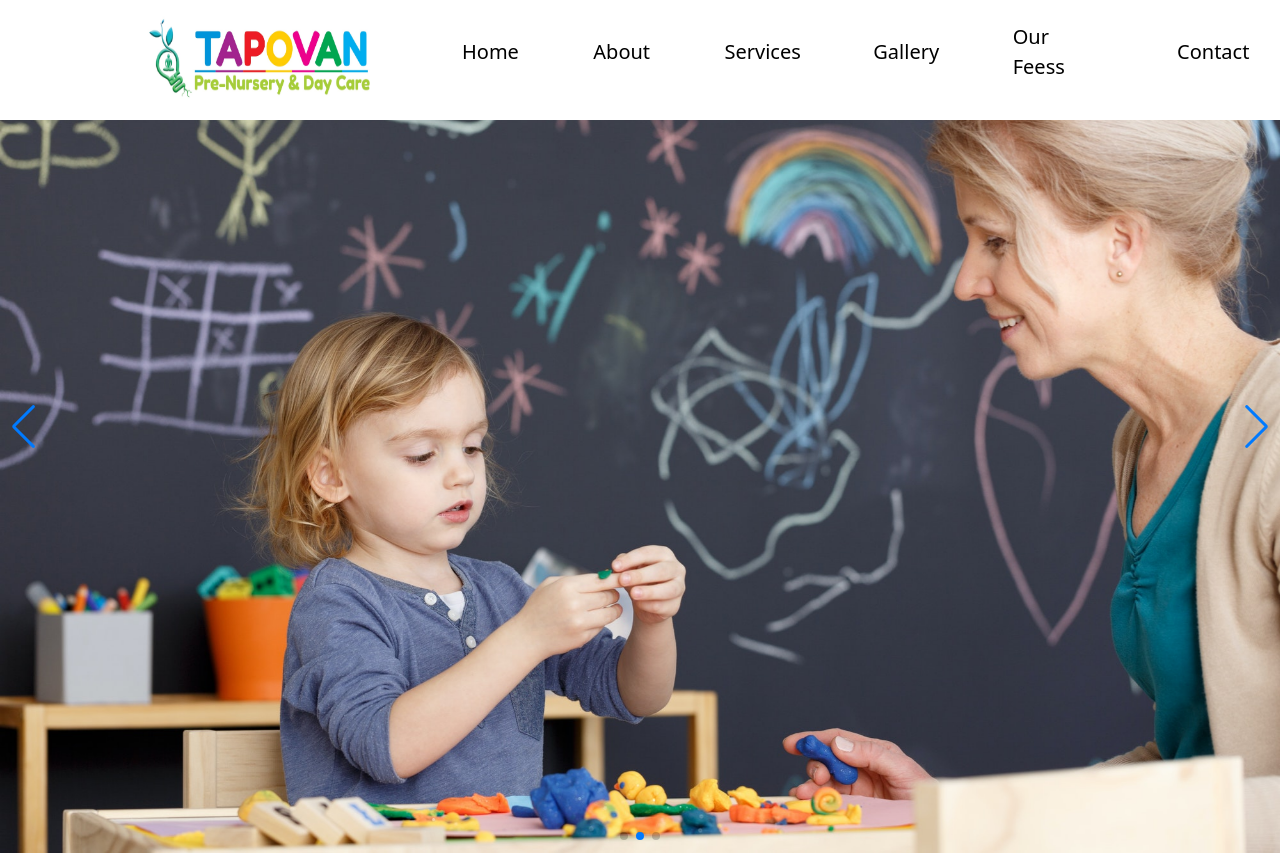
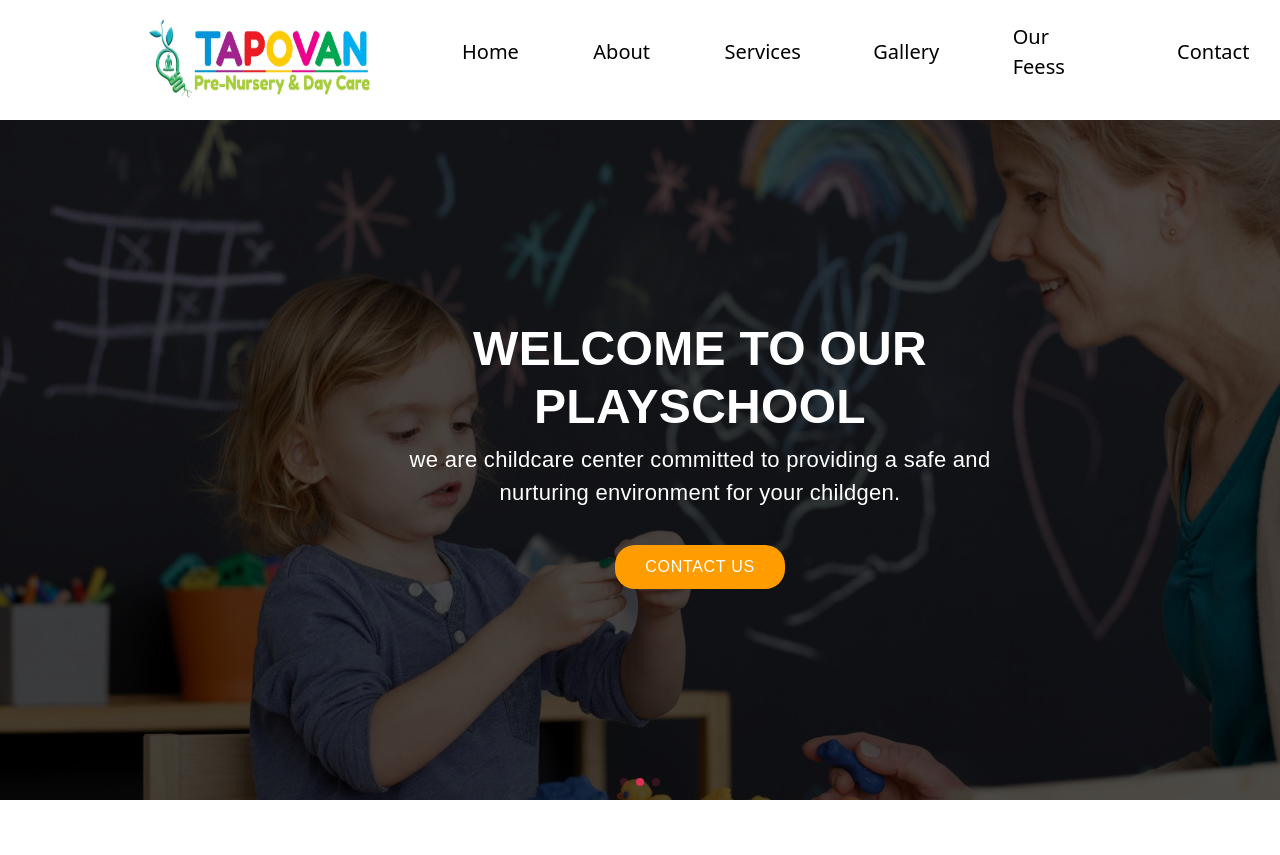
Before and after one commit to Hritesh-panda/tapobanplayschool, a React (Create React App) app: page / in a window 1280 px wide. Shown: the top 855 px of the page. Built offline with nearby package versions, Linux system fonts and the light colour scheme.

Commit message:
hero page change

```diff
--- a/src/component/Header/Header.css
+++ b/src/component/Header/Header.css
@@ -12,6 +12,119 @@
 .swiper-slide img {
   display: block;
   width: 100%;
-  height: 75%;
+  height: 100vh;
   object-fit: cover;
 }
+.swiper-button-prev {
+  display: none !important;
+}
+.swiper-button-next {
+  display: none !important;
+}
+.swiper-pagination-bullet {
+  background: #db3056 !important;
+}
+.header_image {
+  position: relative;
+  align-items: center;
+  animation: slidezoom 4s infinite alternate ease-in-out;
+}
+@keyframes slidezoom {
+  0% {
+    transform: scale(1) translateX(0);
+  }
+  50% {
+    transform: scale(1.1) translateX(5px);
+  }
+  100% {
+    transform: scale(1) translateX(0);
+  }
+}
+.header_image-content {
+  position: absolute;
+  top: 40%;
+  left: 32%;
+  transform: translate(-50%, -50%);
+
+  text-align: center;
+  opacity: 0;
+  animation: fadeText 1.5s ease-in-out 0.5s forwards;
+}
+.header_image-content h4 {
+  color: #ffffff;
+  font-family: "ABeeZee", Sans-serif;
+  font-size: 3rem;
+  text-align: center;
+  font-weight: 700;
+  letter-spacing: 0.3px;
+  text-transform: uppercase;
+}
+.header_image-content p {
+  color: #ffffff;
+  font-family: "Nunito", Sans-serif;
+  font-size: 22px;
+  font-weight: 400;
+  text-align: center;
+  letter-spacing: 0.3px;
+}
+.overlay-content {
+  position: absolute;
+  top: 0;
+  left: 0;
+  width: 100%;
+  height: 100%;
+  background-color: rgba(0, 0, 0, 0.7); /* Dark overlay */
+  display: flex;
+  align-items: center;
+  justify-content: center;
+  opacity: 0;
+  animation: fadeIn 1.5s ease-in-out forwards;
+}
+@keyframes fadeText {
+  0% {
+    opacity: 0;
+    transform: translateY(20px);
+  }
+  100% {
+    opacity: 1;
+    transform: translateY(0);
+  }
+}
+@keyframes fadeIn {
+  0% {
+    opacity: 0;
+    transform: translateY(-50px);
+  }
+  100% {
+    opacity: 1;
+    transform: translateY(0);
+  }
+}
+.header_image-content button {
+  background-color: rgb(255, 157, 0);
+  font-family: "Viga", Sans-serif;
+  font-weight: 400;
+  text-transform: uppercase;
+  letter-spacing: 0.7px;
+  color: #fff;
+  padding: 10px 30px;
+  border: none;
+  border-radius: 20px;
+  margin-top: 20px;
+}
+@media screen and (max-width: 768px) {
+  .header_image-content h4 {
+    font-size: 2rem;
+  }
+  .header_image-content p {
+    font-size: 1rem;
+  }
+  .header_image-content button {
+    font-size: 0.8rem;
+  }
+  .header_image-content {
+    top: 40%;
+    left: 0%;
+    transform: translate(-50%, -50%);
+  }
+}
--- a/src/component/Header/Header.jsx
+++ b/src/component/Header/Header.jsx
@@ -30,13 +30,49 @@ const Header = () => {
         className="mySwiper"
       >
         <SwiperSlide>
-          <img src={HeroOne} alt="NO image found" />
+          <img src={HeroOne} alt="hero1" className="header_image" />
+          <div className="overlay-content">
+            <div className="header_image-content">
+              <h4>
+                Welcome to Our <br /> Playschool
+              </h4>
+              <p>
+                we are childcare center committed to providing a safe and <br />
+                nurturing environment for your childgen.
+              </p>
+              <button>Contact us </button>
+            </div>
+          </div>
         </SwiperSlide>
         <SwiperSlide>
-          <img src={HeroTwo} alt="No image found" />
+          <img src={HeroTwo} alt="hero2" className="header_image" />
+          <div className="overlay-content">
+            <div className="header_image-content">
+              <h4>
+                Welcome to Our <br /> Playschool
+              </h4>
+              <p>
+                we are childcare center committed to providing a safe and <br />
+                nurturing environment for your childgen.
+              </p>
+              <button>Contact us </button>
+            </div>
+          </div>
         </SwiperSlide>
         <SwiperSlide>
-          <img src={Herothree} alt="No image found" />
+          <img src={Herothree} alt="hero3" className="header_image" />
+          <div className="overlay-content">
+            <div className="header_image-content">
+              <h4>
+                Welcome to Our <br /> Playschool
+              </h4>
+              <p>
+                we are childcare center committed to providing a safe and <br />
+                nurturing environment for your childgen.
+              </p>
+              <button>Contact us </button>
+            </div>
+          </div>
         </SwiperSlide>
       </Swiper>
     </div>
```
